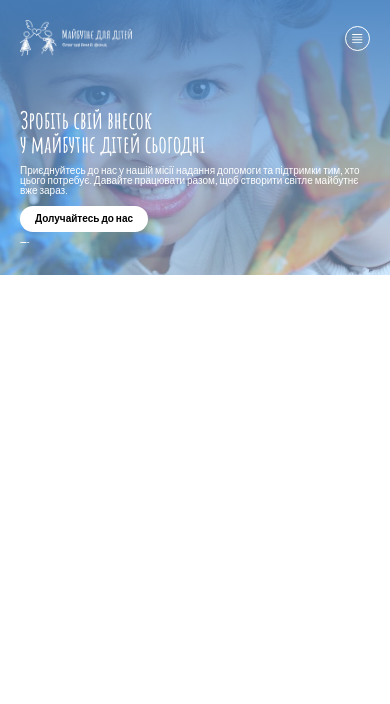
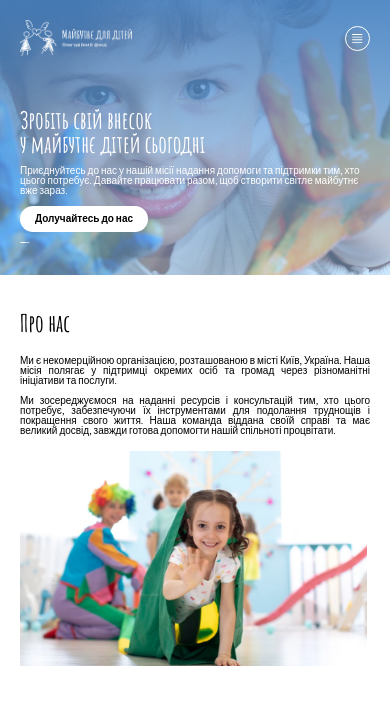
Before and after one commit to Odink923/SiteFUND, a Next.js app: page / in a window 390 px wide. Shown: the top 704 px of the page. Built offline with nearby package versions, Linux system fonts and the light colour scheme.

Commit message:
added mobile adaptation for second block in main page

```diff
--- a/src/app/components/AboutUs/AboutUs.tsx
+++ b/src/app/components/AboutUs/AboutUs.tsx
@@ -2,19 +2,20 @@ import Image from 'next/image';
 export default function AboutUs() {
     return (
         <div  >
-            <div className='flex lg:pt-[5.99vw] lg:pr-[5.21vw] lg:pl-[5.21vw]  ' >
+            <div className='flex flex-col-reverse sm:flex-row  pt-30 pl-20 pr-20 sm:pl-30 sm:pr-30 lg:flex-row lg:pt-[5.99vw] lg:pr-[5.21vw] lg:pl-[5.21vw]  ' >
+               <div className='relative w-[89vw] h-[55vw] sm:w-[44.79vw] sm:h-[29.84vw]   lg:w-[44.79vw] lg:h-[29.84vw] '>
                 <Image
                     src="/images/AboutUsImg.png" // Шлях до вашого зображення
-                    alt="Logo"
-                    width={860}
-                    height={573}
+                    alt="Logo2"
+                    fill
                     className="object-cover
-                lg:w-[44.79vw] lg:h-[29.84vw]
-                " // Використання Tailwind класу через className
+
+                " // Використання Tailwind класу через className w-[77.77777777777779vw] h-[51.94444444444445vw]
                 />
-                <div className='flex flex-col lg:ml-[5.26vw] lg:w-[29.43vw] justify-center  '>
-                    <h1 className='font-amatic lg:text-[3.33vw] lg:pb-[2.34vw]'>Про нас</h1>
-                    <p className='font-assistant text-justify lg:text-[1.04vw]  leading-none'>Ми є некомерційною організацією, розташованою в
+                </div>
+                <div className='flex flex-col sm:w-[22.8125rem] sm:pl-[3.125rem] lg:ml-[5.26vw] lg:w-[29.43vw] justify-center  '>
+                    <h1 className='font-amatic text-xl sm:text-smXl md:text-mdXl lg:text-[3.33vw] lg:pb-[2.34vw]'>Про нас</h1>
+                    <p className='font-assistant pt-15 pb-15 text-[0.625rem] text-justify lg:text-[1.04vw]  leading-none'>Ми є некомерційною організацією, розташованою в
                         місті Київ, Україна. Наша місія полягає у підтримці
                         окремих осіб та громад через різноманітні ініціативи та послуги.
                         <br /><br />
--- a/src/app/components/Carrousel/Carrousel.tsx
+++ b/src/app/components/Carrousel/Carrousel.tsx
@@ -4,7 +4,7 @@ import Navbar from '../Navbar/NavbarComponent';
 export default function Carrousel() {
   return (
     <div className="relative w-screen min-h-[275px] sm:min-h-[300px] md:min-h-[320px] h-auto flex flex-col
-    pr-5 pl-5
+    pr-20 pl-20 sm:pr-30 sm:pl-30
     lg:pr-[5.21vw] lg:pl-[5.21vw]"> {/* Задаємо мінімальну висоту контейнера */}
       {/* Зображення фону */}
       <div className="absolute inset-0 w-full lg:h-[42.97vw] flex-grow"> {/* flex-grow дозволяє контейнеру розтягуватися */}
@@ -21,22 +21,15 @@ export default function Carrousel() {
       {/* Вміст поверх зображення і градієнта */}
       <div className="relative z-10 flex flex-col ">
         <Navbar />
-        <h1 className="
-        text-2xl
-        sm:text-[2.5rem]
-        md:text-[3.125rem]
-        pt-[3.25rem]
-        lg:text-[5.21vw]
-           lg:w-[40.81vw]
-           font-amatic
+        <h1 className=" text-xl sm:text-smXl  md:text-mdXl pt-[3.25rem] lg:text-[5.21vw] lg:w-[40.81vw] font-amatic
            lg:pt-[7.24vw]
             lg:pb-[1.30vw]
              text-white
              leading-none">Зробіть свій внесок <br></br>у майбутнє дітей сьогодні</h1>
         <p className="
-        text-[0.625rem]
-        sm:-[0.8125rem]
-        md:-[1.0625rem]
+        text-base
+        sm:-smBase
+        md:-mdBase
         max-w-[25rem]
          sm:max-w-[20rem]
         md:max-w-[23.125rem]
--- a/src/app/components/Navbar/NavbarComponent.tsx
+++ b/src/app/components/Navbar/NavbarComponent.tsx
@@ -5,7 +5,7 @@ export default function Navbar() {
         pt-5 lg:pt-[1.82vw]
         "> {/* flex контейнер для розташування елементів */}
             {/* Логотип */}
-            <div className="relative w-[112px] h-[36px]  lg:w-[13.02vw] lg:h-[4.27vw]"> {/* Забезпечує, що логотип не стискається */}
+            <div className="relative w-[112px] h-[36px] sm:scale-125 sm:origin-left lg:scale-100   lg:w-[13.02vw] lg:h-[4.27vw]"> {/* Забезпечує, що логотип не стискається */}
                 <Image
                     src="/images/Logo.png" // Шлях до вашого зображення
                     alt="Logo"
@@ -39,7 +39,7 @@ export default function Navbar() {
                 <button className='bg-white rounded-[50px] font-assistant  lg:text-[0.83vw] lg:w-[10.83vw] lg:h-[2.19vw]'>Зателефонуйте нам</button>
 
             </div>
-            <button className=' lg:hidden'>
+            <button className='sm:scale-125 lg:hidden'>
                     <svg width="25" height="25" viewBox="0 0 25 25" fill="none" xmlns="http://www.w3.org/2000/svg">
                         <rect x="0.5" y="0.5" width="24" height="24" rx="12" stroke="white" />
                         <path fill-rule="evenodd" clip-rule="evenodd" d="M7 16.3125C7 16.0709 7.19588 15.875 7.4375 15.875H17.0625C17.3041 15.875 17.5 16.0709 17.5 16.3125C17.5 16.5541 17.3041 16.75 17.0625 16.75H7.4375C7.19588 16.75 7 16.5541 7 16.3125Z" fill="white" />
--- a/src/app/page.tsx
+++ b/src/app/page.tsx
@@ -19,8 +19,8 @@ export default function Home() {
       <Carrousel></Carrousel>
 
       </div>
-      {/* <AboutUs></AboutUs>
-      <div className="overflow-hidden">
+      <AboutUs></AboutUs>
+    {/*   <div className="overflow-hidden">
     <DoSomethingGood></DoSomethingGood>
     <LastEvents></LastEvents>
 
--- a/tailwind.config.ts
+++ b/tailwind.config.ts
@@ -16,10 +16,22 @@ const config: Config = {
       plugins: [require("daisyui")],
       fontSize: {
         '100px': '100px',
+        'base': '0.625rem',
+        'smBase':'0.8125rem',
+        'mdBase':'1.0625rem',
+        'xl': '1.5rem',
+        'smXl':'2.5rem',
+        'mdXl':'3.125rem',
       },
       fontFamily: {
         amatic: ['"Amatic SC"', 'sans-serif'],
         assistant: ['"Assistant"', 'sans-serif'],
+      },
+      spacing: {
+        '10': '0.625rem',
+        '15': '0.9375rem',
+        '20': '1.25rem',
+        '30': '1.875rem',
       },
 
 
```
